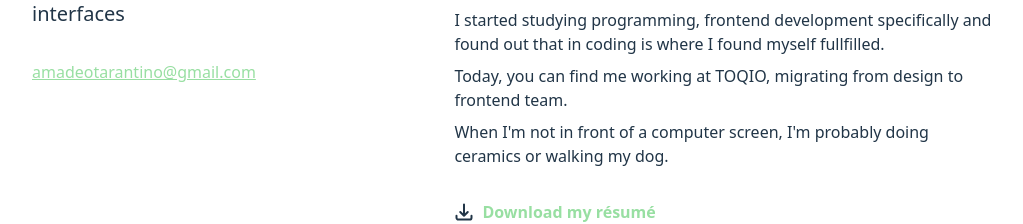
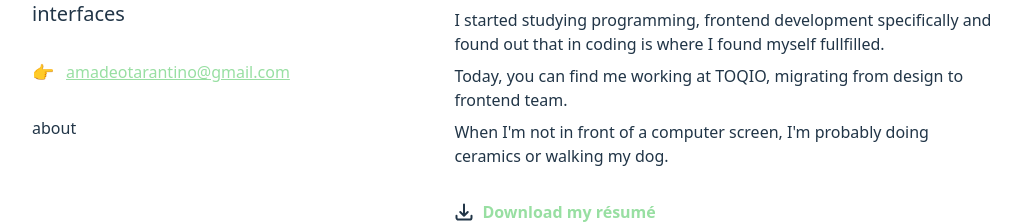
Before and after one commit to laraamadeo/portfolio2023, a React (Vite) app in the folder web/: page / in a window 1280 px wide. Shown: the part 248-472 px from the top of the page, without its empty margins (128-1151 px from the left). Built offline with nearby package versions, Linux system fonts and the light colour scheme.

Commit message:
fix bugs

```diff
--- a/web/index.html
+++ b/web/index.html
@@ -6,7 +6,7 @@
   <link rel="icon" type="image/svg+xml" href="/vite.svg" />
   <meta name="viewport" content="width=device-width, initial-scale=1.0" />
   <title>Lara Amadeo Tarantino</title>
-  <link rel="icon" type="image/x-icon" href="/favicon.svg">
+  <link rel="icon" type="image/svg+xml" href="/favicon.svg">
 </head>
 
 <body>
--- a/web/package.json
+++ b/web/package.json
@@ -13,7 +13,8 @@
     "@heroicons/react": "^2.0.18",
     "react": "^18.2.0",
     "react-dom": "^18.2.0",
-    "react-router-dom": "^6.15.0"
+    "react-router-dom": "^6.15.0",
+    "react-scroll": "^1.8.9"
   },
   "devDependencies": {
     "@types/react": "^18.2.15",
--- a/web/src/App.jsx
+++ b/web/src/App.jsx
@@ -5,6 +5,9 @@ import HomeScreen from './pages/HomeScreen'
 
 
 function App() {
+
+
+
   return (
     <>
       <Routes>
--- a/web/src/modules/About.jsx
+++ b/web/src/modules/About.jsx
@@ -1,9 +1,12 @@
+
+import { useRef } from "react";
 import { ArrowDownTrayIcon } from "../icons";
 
 export default function About() {
+    const myRef = useRef(null)
 
     return <>
-        <section className="mb-16 md:mb-24 lg:mb-36 flex flex-col items-start" >
+        <section className="mb-16 md:mb-24 lg:mb-36 flex flex-col items-start" id='about' ref={myRef}>
             <p className="text-start mb-8 tracking-widest font-bold header-text-color ">BACKGROUND</p>
 
             <p className="text-start mb-2 body-text-color">{`I started my journey as a digital product designer, rubro/ambito that I very much enjoy. I've worked as a designer for one and a half year in TOQIO. Quickly, I started to get very interested in programming. I loved the process of building software not only ideating it.`}</p>
--- a/web/src/modules/Experience.jsx
+++ b/web/src/modules/Experience.jsx
@@ -24,7 +24,7 @@ export default function Experience() {
     ]
 
     return <>
-        <section className="mb-16 md:mb-24 lg:mb-36">
+        <section className="mb-16 md:mb-24 lg:mb-36" id="experience">
             <p className="text-start mb-8 tracking-widest font-bold header-text-color">EXPERIENCE</p>
             {exp.map((item, key) => <ExperienceItem key={key} title={item.title} description={item.description} date={item.date} tags={item.tags} />)}
         </section>
--- a/web/src/modules/Header.jsx
+++ b/web/src/modules/Header.jsx
@@ -1,16 +1,30 @@
+
 export default function Header() {
-
     return <>
-        <header className="lg:sticky lg:top-0 lg:flex lg:max-h-screen lg:w-[40%] lg:flex-col lg:justify-between lg:py-24 md:flex md:flex-col md:gap-8 md:justify-between sm:items-start sm:justify-start flex flex-col gap-8 items-center">
+        <header className="lg:sticky lg:top-0 lg:flex lg:h-screen lg:w-[40%] lg:flex-col lg:justify-between lg:py-24 md:flex md:flex-col md:gap-8 md:justify-between sm:items-start sm:justify-start flex flex-col gap-8 items-center">
             <div className="flex flex-col">
                 <p className="text-2xl sm:text-4xl sm:text-left mb-4 font-extrabold header-text-color">Lara Amadeo Tarantino</p>
                 <p className="text-m sm:text-xl sm:text-left sm:pr-9 body-text-color">{`Front-end developer focused on building design-centered interfaces`}</p>
 
-                <div className="flex gap13 mt-8 flex-col sm:flex-row sm:gap-3">
-                    <p className="text-lg leading-6 hidden">👉</p>
+                <div className="flex gap-3 mt-8 flex-col sm:flex-row sm:gap-3">
+                    <p className="text-lg leading-6 hidden sm:block">👉</p>
                     <p className="text-lg leading-6 sm:hidden">👇</p>
                     <a className="dark:text-[#98dfa2] underline font-medium">amadeotarantino@gmail.com</a>
                 </div>
+
+                <ul className="hidden sm:gap-3 sm:mt-8 sm:flex-col sm:flex sm:items-start ">
+                    <li>
+                        <a >about</a>
+                    </li>
+
+                    <li className="text-lg body-text-color">
+
+                    </li>
+
+                    <li className="text-lg body-text-color">
+
+                    </li>
+                </ul>
             </div>
 
             <div className="flex gap-2">
--- a/web/src/modules/Main.jsx
+++ b/web/src/modules/Main.jsx
@@ -3,10 +3,10 @@ import Credits from './Credits'
 import Experience from './Experience'
 import Projects from './Projects'
 import Skills from './Skills'
-export default function Main() {
+export default function Main({ onscroll }) {
 
     return <>
-        <main className="pt-24 lg:w-[60%] lg:py-24 box-borders h-screen main-content lg:overflow-scroll">
+        <main className="pt-24 lg:w-[60%] lg:py-24 box-borders h-screen main-content lg:overflow-scroll" onScroll={onscroll}>
             <About />
             <Skills />
             <Experience />
--- a/web/src/modules/Projects.jsx
+++ b/web/src/modules/Projects.jsx
@@ -25,7 +25,7 @@ export default function Projects() {
     ]
 
     return <>
-        <section className="mb-16 md:mb-24 lg:mb-36">
+        <section className="mb-16 md:mb-24 lg:mb-36" id="projects">
             <p className="text-start mb-8 font-bold header-text-color">RELEVANT PROJECTS</p>
             {projects.map((prj, key) => <ProjectItem key={key} thumb={prj.thumb} title={prj.title} description={prj.description} tags={prj.tags} href={prj.href} />)}
         </section>
--- a/web/src/pages/HomeScreen.jsx
+++ b/web/src/pages/HomeScreen.jsx
@@ -2,7 +2,6 @@ import Header from '../modules/Header'
 import Main from '../modules/Main'
 
 export default function HomeScreen() {
-
     return <>
         <div style={{ boxSizing: 'border-box' }} className='mx-auto lg:h-screen max-w-screen-xl px-3 sm:px-6 py-12 font-sans md:px-12 md:py-20 lg:px-24 lg:py-0'>
             <div className='lg:flex lg:justify-between lg:gap-16'>
```
Also changed, not shown: 1 other file (tests, documents, lock files or other folders).
